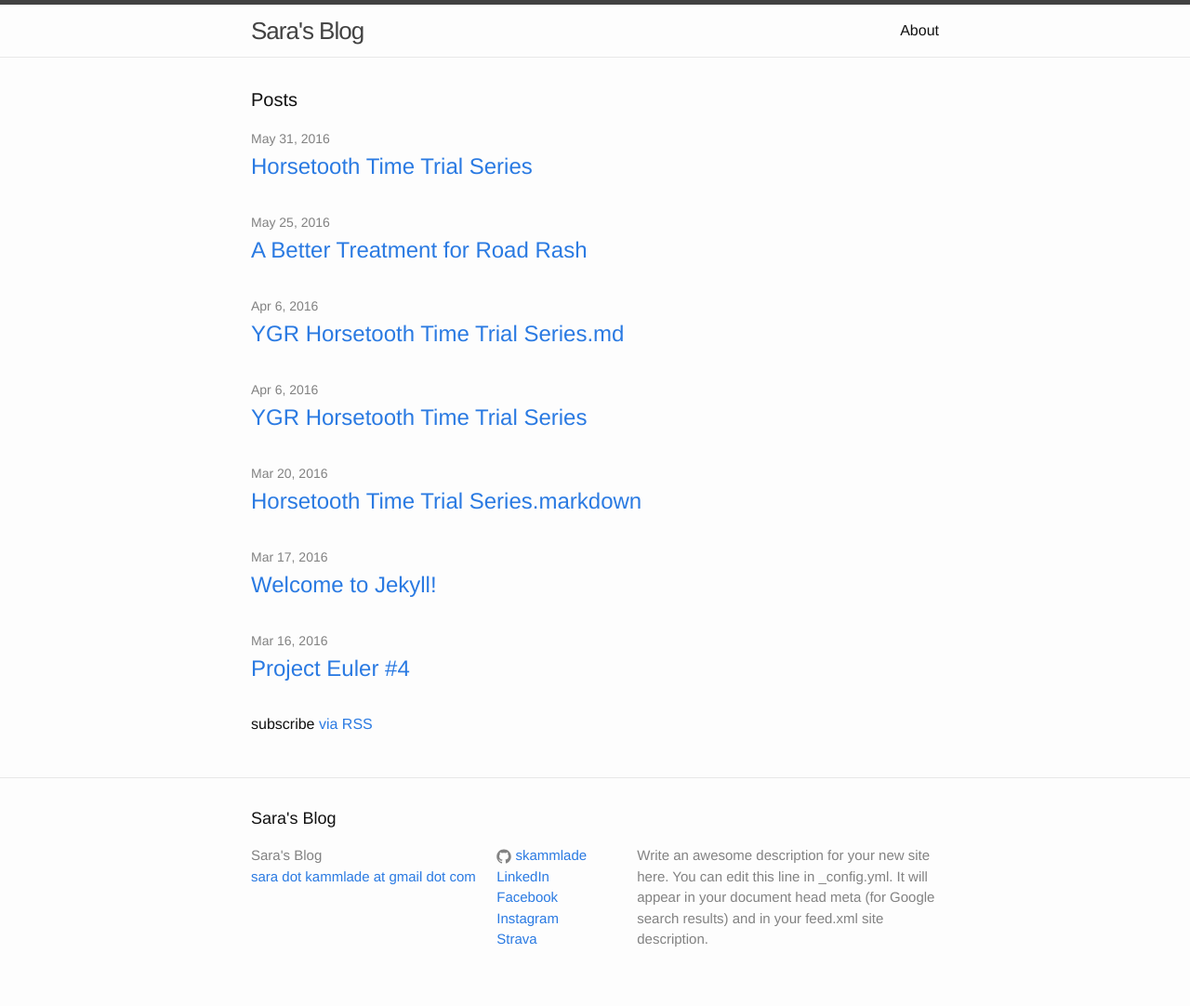
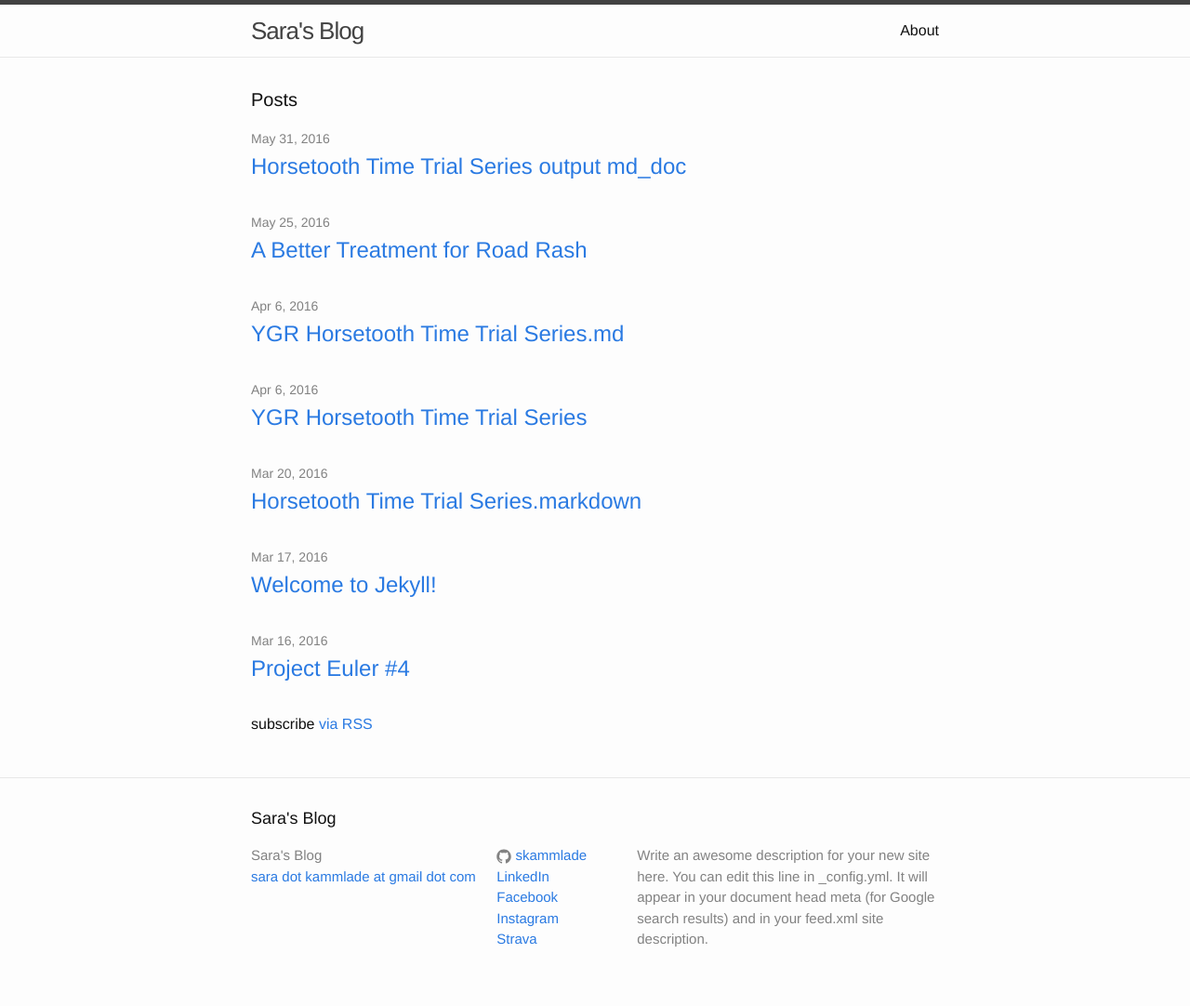
Before and after one commit to stevensotelo/skammlade.github.io, a Jekyll site: the page built from index.html, in a window 1280 px wide. Shown: the whole page at 93% size. Built offline with Jekyll 4.4.1, drawn with Linux system fonts in a browser that asks for light colours.

Commit message:
change md

```diff
--- a/_posts/2016-04-06-HTTT_outputmd.md
+++ b/_posts/2016-04-06-HTTT_outputmd.md
@@ -1,6 +1,6 @@
 ---
 layout: post
-title: "Horsetooth Time Trial Series"
+title: "Horsetooth Time Trial Series output md_doc"
 date: 2016-5-31
 categories: cycling
 ---
```
